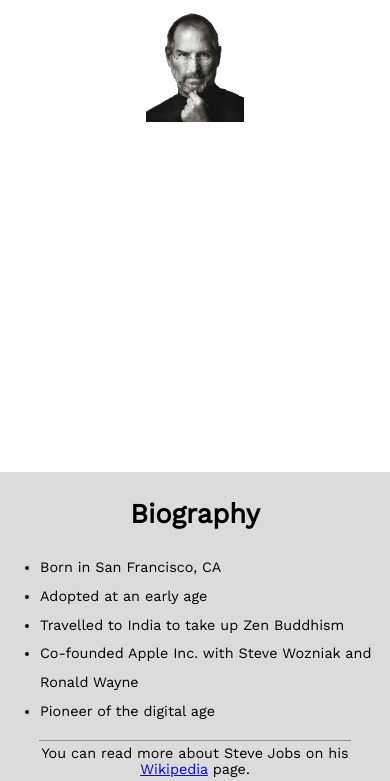
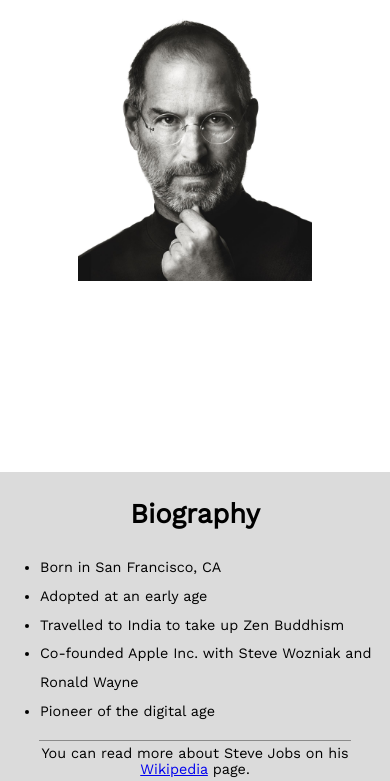
Before and after one commit to JamieVic/portfolio, a plain HTML site: page templates/tributepage.html in a window 390 px wide. Shown: the part 63-844 px from the top of the page. Drawn offline with nearby package versions, Linux system fonts and the light colour scheme.

Commit message:
Update tributepage.css

```diff
--- a/templates/tributepage.css
+++ b/templates/tributepage.css
@@ -55,6 +55,10 @@ h2 {
         width: 90%;
     }
 
+    #image {
+        max-width: 60%;
+    }
+
     #img-caption {
         font-size: 0.8em;
     }
```
